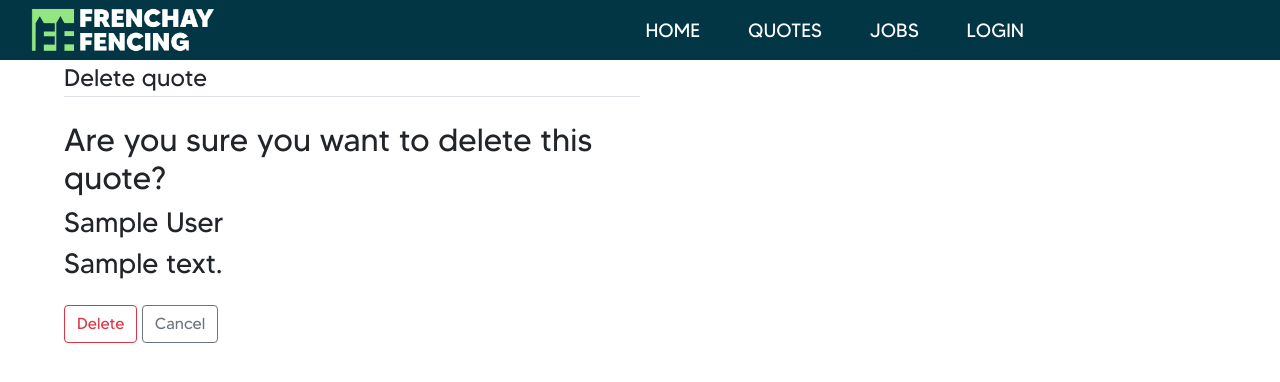
After one commit to jackkeepin/Frenchay-Fencing-Management-Service, a Django app: template quote/templates/quote/quote_confirm_delete.html in a window 1280 px wide. The commit adds this page. Shown: the top 382 px of the page. Run offline with Django 3.2, Linux system fonts and the light colour scheme; the template is opened without the code that fills it: values that come from a table or form of the project are taken from there, others are empty; tables that the repository leaves empty hold one stand-in row (values such as "Sample post"); some libraries are stand-ins or nearby versions.

Commit message:
Implemented delete functionality and confirm page for it

```diff
--- a/frenchay_fencing_app/urls.py
+++ b/frenchay_fencing_app/urls.py
@@ -20,5 +20,4 @@ urlpatterns = [
     path('admin/', admin.site.urls),
     path('', include('general.urls')),
     path('quote/', include('quote.urls')),
-
 ]
--- /dev/null
+++ b/quote/static/quote/quote_confirm_delete_styles.css
@@ -0,0 +1,11 @@
+.content-section {
+  margin-left: 5%;
+  margin-right: 50%;
+}
+
+@media screen and (max-width: 800px) {
+  .content-section {
+    margin-left: 5%;
+    margin-right: 10%;
+  }
+}
--- /dev/null
+++ b/quote/templates/quote/quote_confirm_delete.html
@@ -0,0 +1,28 @@
+{% extends "general/base.html" %}
+{% load static %}
+
+{% block styles %}
+    <link rel="stylesheet" href="{% static 'quote/quote_confirm_delete_styles.css' %}">
+{% endblock %}
+
+{% block content %}
+
+    <div class="content-section">
+        <form method="POST">
+            {% csrf_token %}
+            <fieldset class="form-group">
+                <legend class="border-bottom mb-4">Delete quote</legend>
+                <h2>Are you sure you want to delete this quote?</h2>
+                <h3>{{ object.customer_first_name }} {{ object.customer_last_name }}</h3>
+                <h3>{{ object.address }}</h3>
+            </fieldset>
+
+            <div class="form-group">
+                <button class="btn btn-outline-danger" type="submit">Delete</button>
+                <a class="btn btn-outline-secondary" href="{% url 'quote-details' object.id %}">Cancel</a>
+
+            </div>
+        </form>
+    </div>
+
+{% endblock content %}
--- a/quote/templates/quote/quote_detail.html
+++ b/quote/templates/quote/quote_detail.html
@@ -139,4 +139,6 @@
         </div>
 
     </div>
+
+    <a class="btn btn-outline-danger" href="{% url 'quote-delete' object.id %}">Delete</a>
 {% endblock content %}
--- a/quote/urls.py
+++ b/quote/urls.py
@@ -1,11 +1,10 @@
 from django.urls import path
-from .views import QuoteDetailView, QuoteCreateView
+from .views import QuoteDetailView, QuoteCreateView, QuoteDeleteView
 from . import views
 
 urlpatterns = [
     path('', views.view_quotes, name='view-quotes'),
-    # path('new-quote', views.new_quote, name='new-quote'),
     path('new-quote', QuoteCreateView.as_view(), name='new-quote'),
-    # path('view-quotes', views.view_quotes, name='view-quotes'),
-    path('quote-details/<str:obj_id>', QuoteDetailView.as_view(), name='quote-details')
+    path('quote-details/<str:obj_id>', QuoteDetailView.as_view(), name='quote-details'),
+    path('delete-quote/<obj_id>', QuoteDeleteView.as_view(), name='quote-delete'),
 ]
```
Also changed, not shown: quote/views.py (+17 -5 lines).
